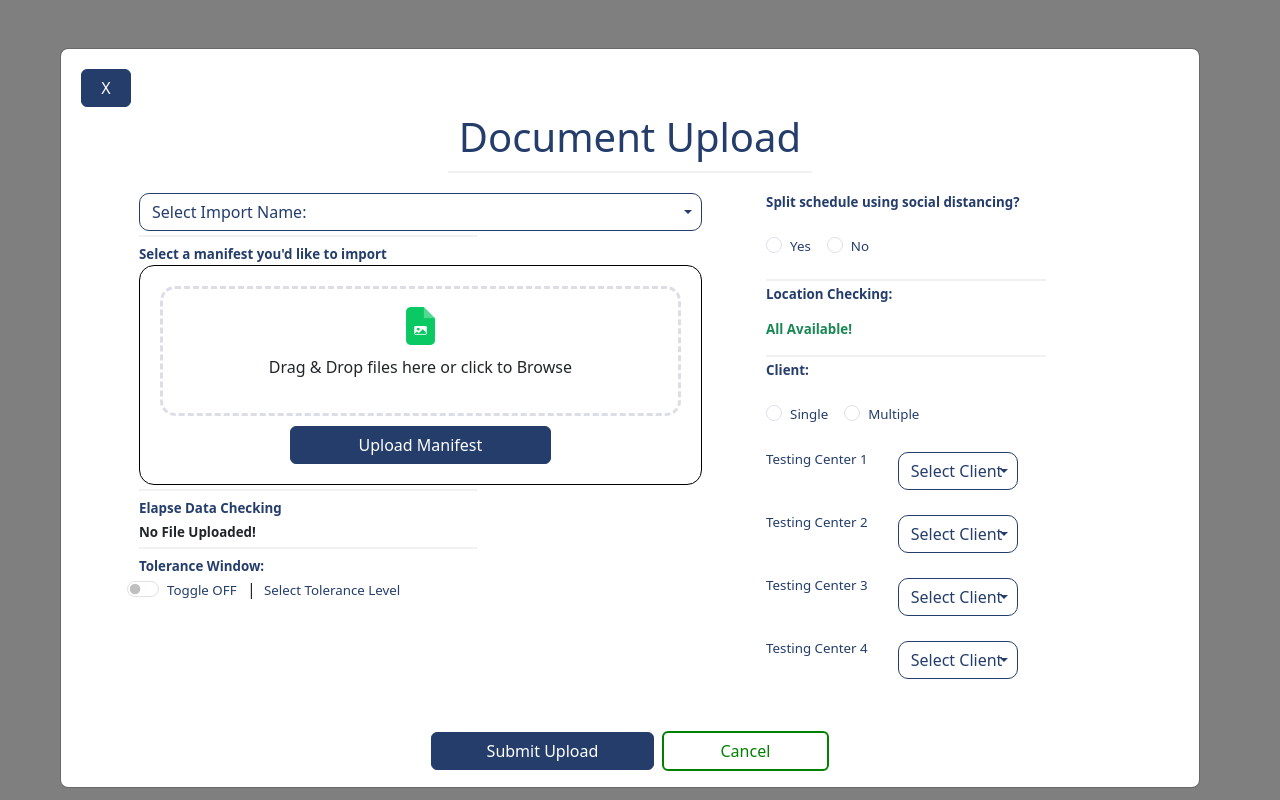
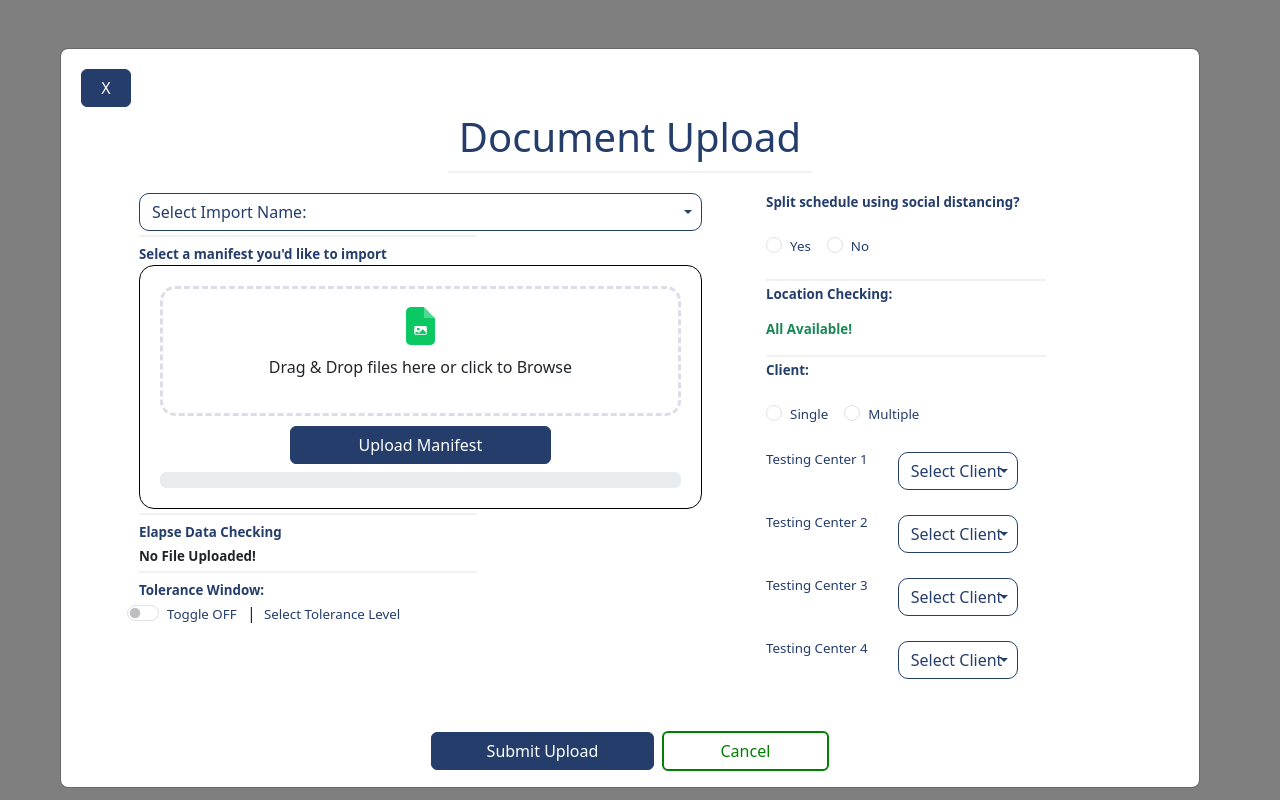
Before and after one commit to sehentschel/flyhop, a React (Create React App) app: page / in a window 1280 px wide. Both pictures are taken after a click on the button "Upload Documents". Built offline with nearby package versions, Linux system fonts and the light colour scheme.

Commit message:
added dynamic label to show selected upload file & progress bar to show files being uplaoded

```diff
--- a/src/components/FileDragDropCard.jsx
+++ b/src/components/FileDragDropCard.jsx
@@ -3,12 +3,50 @@ import "../App.css";
 import React, { useState } from "react";
 import FileDropZone from "./FileDropZone";
 import Button from "react-bootstrap/Button";
+import { useEffect } from "react";
+import ProgressBar from "react-bootstrap/ProgressBar";
+
+let interval = undefined;
 
 const FileDragDropCard = ({ setFiles }) => {
   const [uploadedFiles, setUploadedFiles] = useState(null);
+  const [progress, setProgress] = useState(0);
+  const [running, setRunning] = useState(false);
+  let interval;
+
+  useEffect(() => {
+    handleReset();
+  }, [uploadedFiles]);
+
+  useEffect(() => {
+    if (running) {
+      interval = setInterval(() => {
+        setProgress((prev) => {
+          const nextProgress = prev + 1;
+          if (nextProgress >= 100) {
+            clearInterval(interval);
+            setRunning(false);
+            return 100;
+          }
+          return nextProgress;
+        });
+      }, 100);
+    } else {
+      clearInterval(interval);
+    }
+  }, [running]);
+
+  const handleReset = () => {
+    setProgress(0);
+    setRunning(false);
+  };
+
   const handleFilesDrop = (files) => {
-    console.log(files);
-    setFiles(files);
+    if (files !== null) {
+      setFiles(files);
+      setRunning(true);
+    }
+    console.log(`prog ${progress}`);
   };
 
   return (
@@ -21,14 +59,30 @@ const FileDragDropCard = ({ setFiles }) => {
     >
       <FileDropZone onFilesDrop={setUploadedFiles} />
       <div style={{ textAlign: "center" }}>
+        <div>
+          {uploadedFiles !== null ? (
+            <label className="skyhopText skyhopLabel">
+              Uploaded File: {uploadedFiles[0]?.name}
+            </label>
+          ) : (
+            <div></div>
+          )}
+        </div>
         <Button
           variant="primary"
-          onClick={() => handleFilesDrop(uploadedFiles)}
+          onClick={() => {
+            handleFilesDrop(uploadedFiles);
+          }}
           className="buttonModal"
           style={{ width: "50%", position: "center" }}
         >
           Upload Manifest
         </Button>
+        <ProgressBar
+          variant="info"
+          now={progress}
+          style={{ marginTop: "8px" }}
+        ></ProgressBar>
       </div>
     </div>
   );
```
